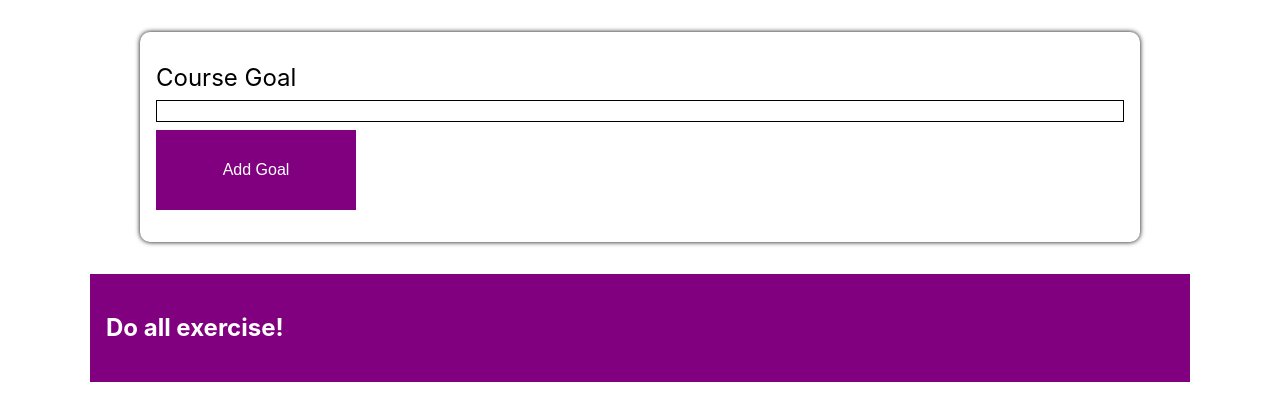
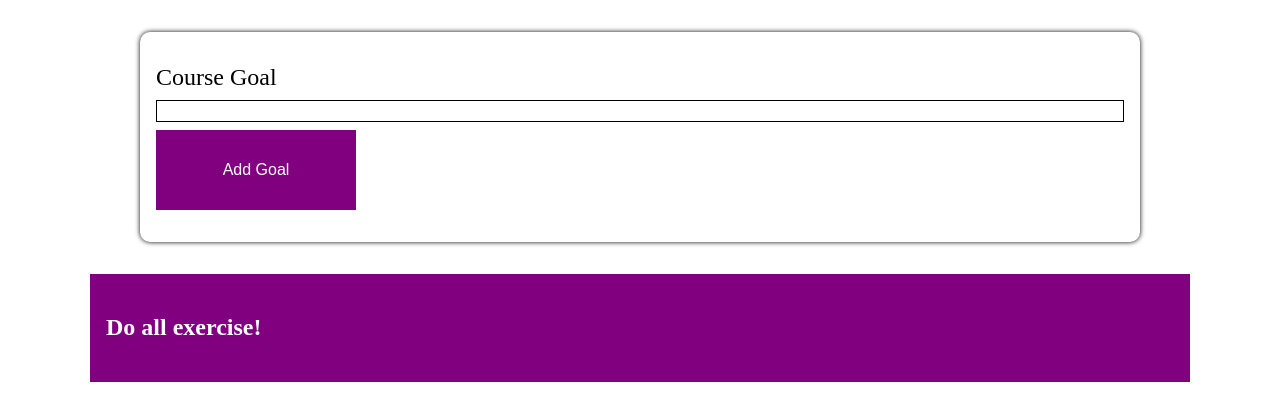
Before and after one commit to gichul0317/react-todo-app, a React (Create React App) app: page / in a window 1280 px wide. Shown: the top 420 px of the page. Built offline with nearby package versions, Linux system fonts and the light colour scheme.

Commit message:
initialized again

```diff
--- a/package.json
+++ b/package.json
@@ -9,6 +9,7 @@
     "react": "^17.0.2",
     "react-dom": "^17.0.2",
     "react-scripts": "5.0.0",
+    "sass": "^1.45.2",
     "web-vitals": "^2.1.2"
   },
   "scripts": {
--- a/src/App.js
+++ b/src/App.js
@@ -1,7 +1,7 @@
 import { useState } from 'react';
 import InputField from './Components/InputField/InputField';
 import Output from './Components/Output/Output';
-import './App.css';
+import './Partials/_setup.scss';
 
 
 function App() {
--- a/src/Components/InputField/InputField.js
+++ b/src/Components/InputField/InputField.js
@@ -1,5 +1,5 @@
 import { useState } from 'react';
-import './InputField.css';
+import './InputField.scss';
 
 function InputField(props) {
   const [todo, setToDo] = useState('');
--- a/src/Components/Output/Output.js
+++ b/src/Components/Output/Output.js
@@ -1,5 +1,5 @@
 import { useState } from 'react/cjs/react.development';
-import './Output.css';
+import './Output.scss';
 
 function Output(props) {
   const clickHandler = (index) => {
--- /dev/null
+++ b/src/Partials/_fonts.scss
@@ -0,0 +1 @@
+@import url('https://fonts.googleapis.com/css2?family=Montserrat:ital,wght@0,400;1,800&display=swap');
--- a/src/App.css
+++ b/src/Partials/_setup.scss
@@ -5,8 +5,3 @@ html{line-height:1.15;-ms-text-size-adjust:100%;-webkit-text-size-adjust:100%}bo
 .clearfix:after {visibility: hidden; display: block; font-size: 0; content: ''; clear: both; height: 0; }
 
 .sr-only { position: absolute; width: 1px; height: 1px; margin: -1px; border: 0; padding: 0; white-space: nowrap; clip-path: inset(100%); clip: rect(0 0 0 0); overflow: hidden;}
-
-img {
-  display: block;
-  width: 100%;
-}
--- a/src/index.css
+++ /dev/null
@@ -1,13 +0,0 @@
-body {
-  margin: 0;
-  font-family: -apple-system, BlinkMacSystemFont, 'Segoe UI', 'Roboto', 'Oxygen',
-    'Ubuntu', 'Cantarell', 'Fira Sans', 'Droid Sans', 'Helvetica Neue',
-    sans-serif;
-  -webkit-font-smoothing: antialiased;
-  -moz-osx-font-smoothing: grayscale;
-}
-
-code {
-  font-family: source-code-pro, Menlo, Monaco, Consolas, 'Courier New',
-    monospace;
-}
--- a/src/index.js
+++ b/src/index.js
@@ -1,8 +1,6 @@
 import React from 'react';
 import ReactDOM from 'react-dom';
-import './index.css';
 import App from './App';
-import reportWebVitals from './reportWebVitals';
 
 ReactDOM.render(
   <React.StrictMode>
@@ -10,8 +8,3 @@ ReactDOM.render(
   </React.StrictMode>,
   document.getElementById('root')
 );
-
-// If you want to start measuring performance in your app, pass a function
-// to log results (for example: reportWebVitals(console.log))
-// or send to an analytics endpoint. Learn more: https://bit.ly/CRA-vitals
-reportWebVitals();
```
Also changed, not shown: src/Partials/_mixins.scss (added, +17 -0 lines), src/Components/InputField/InputField.scss (renamed from src/Components/InputField/InputField.css), src/Components/Output/Output.scss (renamed from src/Components/Output/Output.css), src/Partials/_colors.scss (added), src/logo.svg (deleted), 1 other file (tests, documents, lock files or other folders).
